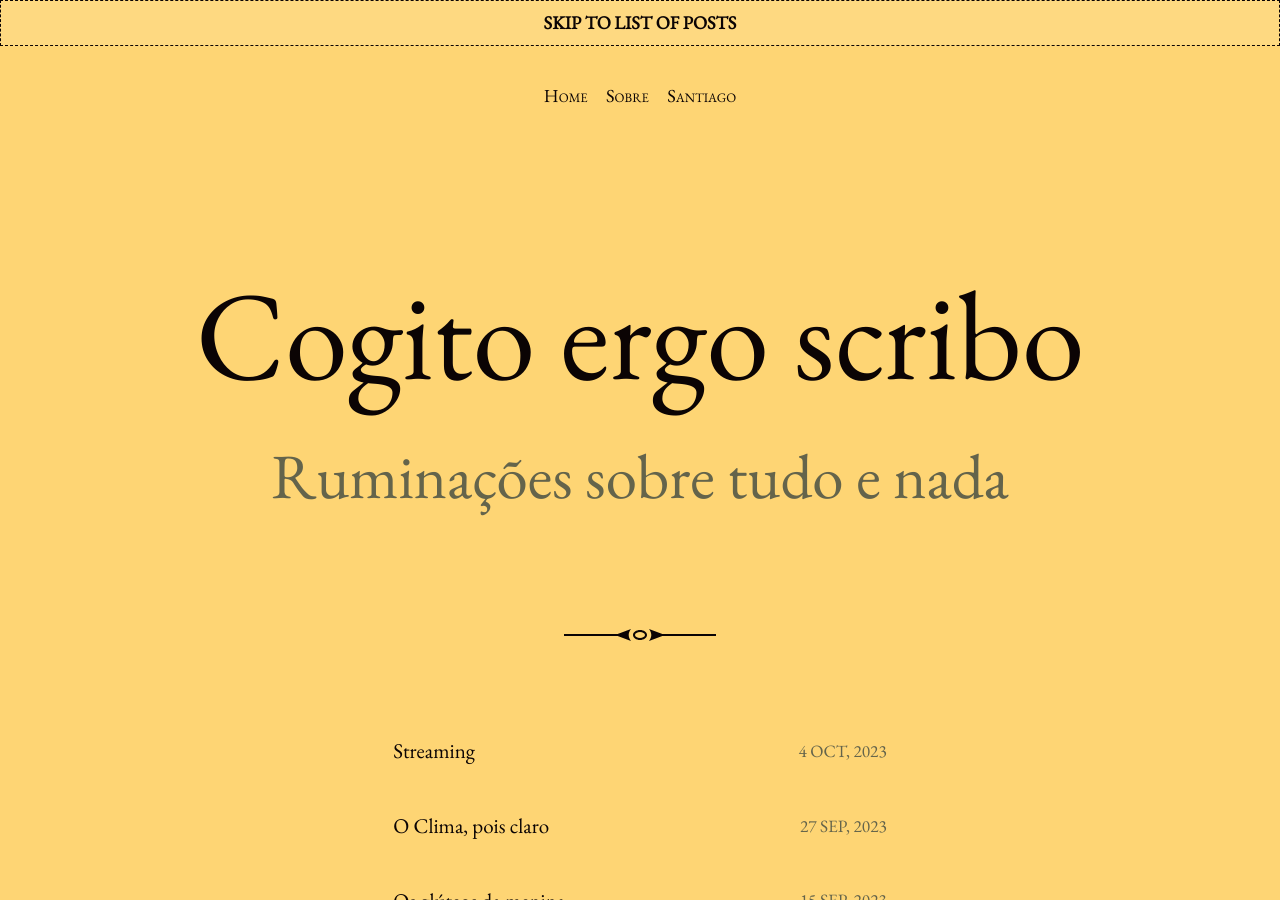
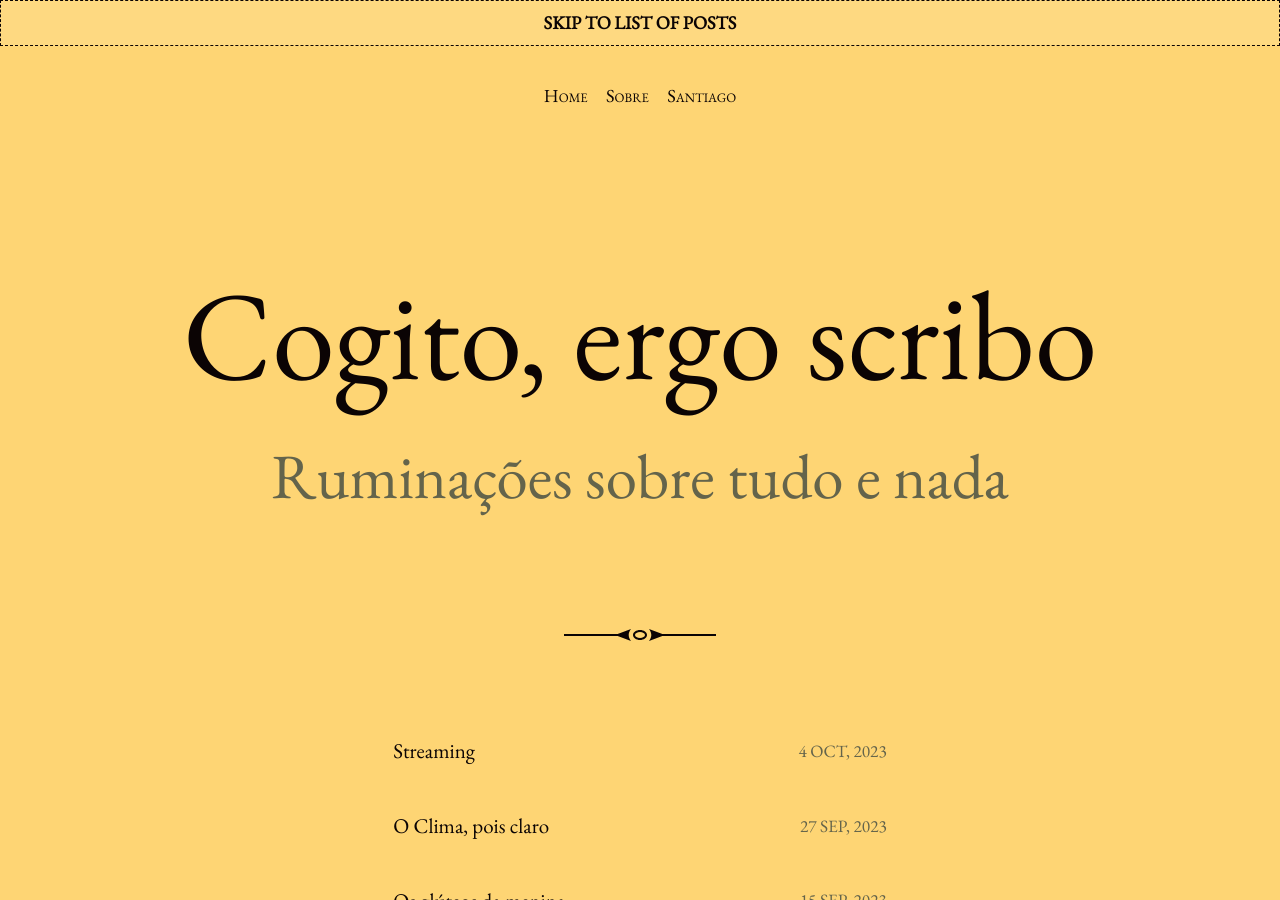
Before and after one commit to pjgsilva/pjgsilva.github.io, a Jekyll site: the page built from index.html, in a window 1280 px wide and 900 px high. Built offline with Jekyll 4.4.1, drawn with Linux system fonts in a browser that asks for light colours; the list of posts is cut into pages by our own code.

```diff
--- a/_config.yml
+++ b/_config.yml
@@ -18,7 +18,7 @@
 # You can create any custom variable you would like, and they will be accessible
 # in the templates via {{ site.myvariable }}.
 
-title: Cogito ergo scribo
+title: Cogito, ergo scribo
 email: your-email@example.com
 description: >- # this means to ignore newlines until "baseurl:"
   Ruminações sobre tudo e nada
```
